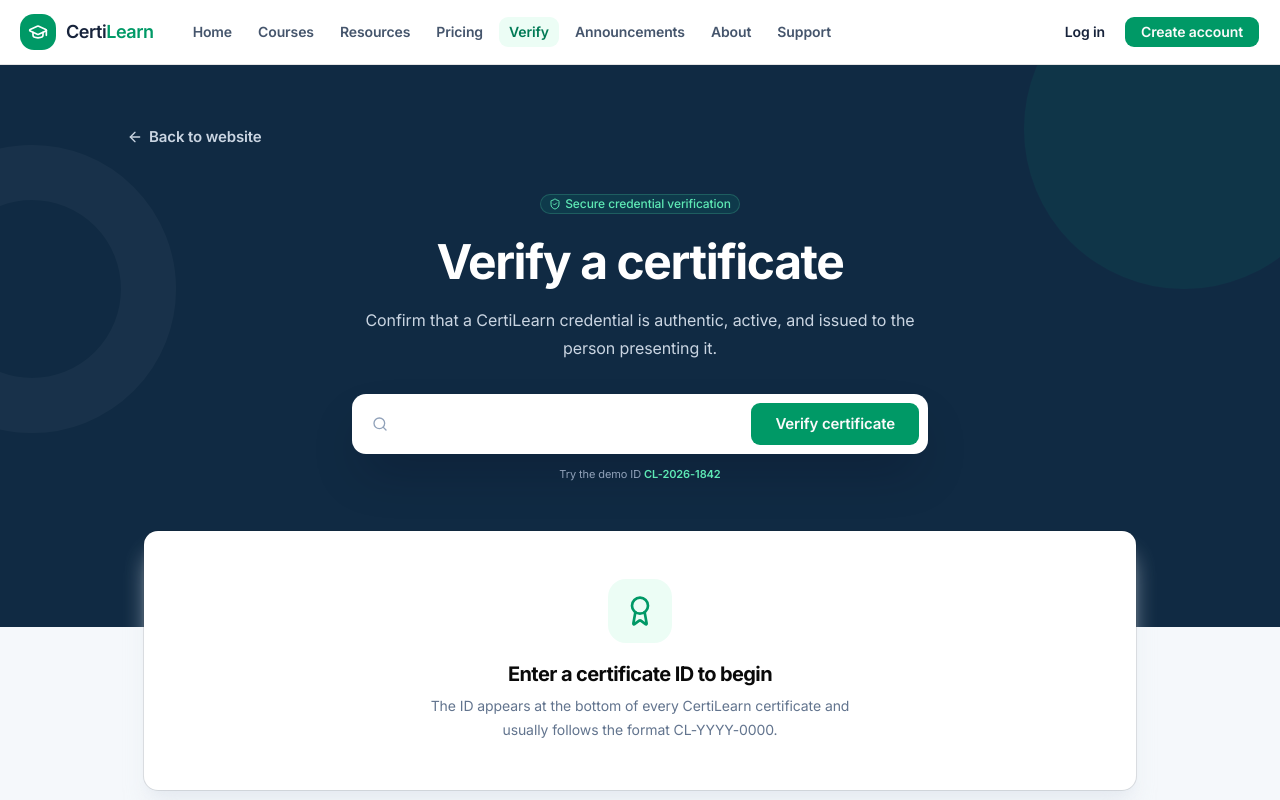
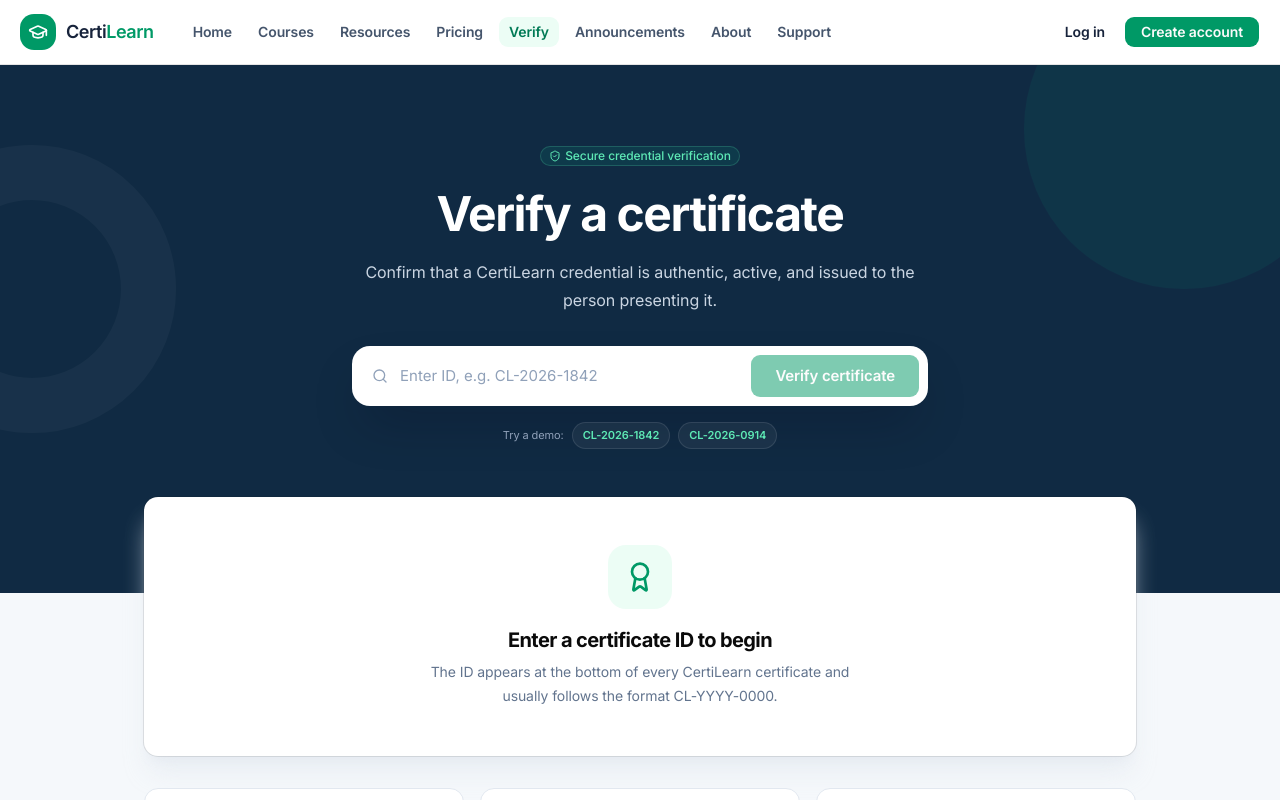
Before and after one commit to horrorbringer/cirtificate-training, a Next.js app: page /verify-certificate in a window 1280 px wide. Shown: the top 800 px of the page. Built offline with nearby package versions, Linux system fonts and the light colour scheme.

Commit message:
feat: simplify CertificateVerification component by removing onBack prop and enhancing input handling

```diff
--- a/app/(public)/verify-certificate/page.tsx
+++ b/app/(public)/verify-certificate/page.tsx
@@ -1,13 +1,11 @@
 "use client";
 
 import { CheckCircle2 } from "lucide-react";
-import { useRouter } from "next/navigation";
 import { useState } from "react";
 
 import { CertificateVerification } from "@/components/certificate-verification";
 
 export default function VerifyCertificatePage() {
-  const router = useRouter();
   const [toast, setToast] = useState("");
 
   const notify = (message: string) => {
@@ -17,10 +15,7 @@ export default function VerifyCertificatePage() {
 
   return (
     <>
-      <CertificateVerification
-        onBack={() => router.push("/")}
-        notify={notify}
-      />
+      <CertificateVerification notify={notify} />
       {toast && (
         <div className="toast">
           <CheckCircle2 /> {toast}
--- a/components/certificate-verification.tsx
+++ b/components/certificate-verification.tsx
@@ -1,7 +1,6 @@
 "use client";
 
 import {
-  ArrowLeft,
   Award,
   CalendarDays,
   Check,
@@ -13,6 +12,7 @@ import {
   Search,
   ShieldCheck,
   UserRound,
+  X,
   XCircle,
 } from "lucide-react";
 import { useState } from "react";
@@ -26,13 +26,11 @@ import { Separator } from "@/components/ui/separator";
 const validIds = ["CL-2026-1842", "CL-2026-0914"];
 
 export function CertificateVerification({
-  onBack,
   notify,
 }: {
-  onBack: () => void;
   notify: (message: string) => void;
 }) {
-  const [certificateId, setCertificateId] = useState("CL-2026-1842");
+  const [certificateId, setCertificateId] = useState("");
   const [result, setResult] = useState<"idle" | "valid" | "invalid">("idle");
 
   const verify = () => {
@@ -44,64 +42,85 @@ export function CertificateVerification({
   };
 
   return (
-    <div className="min-h-[calc(100vh-78px)] bg-[#f5f8fb] text-slate-950">
-      <section className="relative overflow-hidden bg-[#102a43] px-5 pb-28 pt-10 text-white md:px-10 md:pb-36 md:pt-14">
+    <div className="min-h-[calc(100vh-64px)] bg-[#f5f8fb] text-slate-950">
+      <section className="relative overflow-hidden bg-[#102a43] px-5 pb-28 pt-14 text-white md:px-10 md:pb-36 md:pt-20">
         <div className="absolute -left-28 top-20 size-72 rounded-full border-[55px] border-white/[.035]" />
         <div className="absolute -right-16 -top-24 size-80 rounded-full bg-emerald-400/[.06]" />
         <div className="relative mx-auto max-w-5xl">
-          <Button
-            variant="ghost"
-            className="mb-10 -ml-3 text-slate-300 hover:bg-white/10 hover:text-white"
-            onClick={onBack}
-          >
-            <ArrowLeft /> Back to website
-          </Button>
           <div className="mx-auto max-w-2xl text-center">
             <Badge className="mb-5 border border-emerald-300/20 bg-emerald-400/10 text-emerald-300">
               <ShieldCheck /> Secure credential verification
             </Badge>
-            <h1 className="text-4xl font-bold tracking-tight md:text-5xl">
+            <h1 className="text-4xl font-semibold tracking-tight md:text-5xl">
               Verify a certificate
             </h1>
             <p className="mx-auto mt-4 max-w-xl text-sm leading-7 text-slate-300 md:text-base">
               Confirm that a CertiLearn credential is authentic, active, and
               issued to the person presenting it.
             </p>
-            <div className="mx-auto mt-8 flex max-w-xl flex-col gap-2 rounded-xl bg-white p-2 shadow-2xl shadow-slate-950/25 sm:flex-row">
+            <div className="mx-auto mt-8 flex max-w-xl flex-col gap-2 rounded-2xl bg-white p-2 shadow-2xl shadow-slate-950/25 sm:flex-row">
               <div className="relative flex-1">
                 <Search className="absolute left-3 top-1/2 size-4 -translate-y-1/2 text-slate-400" />
+                <label htmlFor="certificate-id" className="sr-only">
+                  Certificate ID
+                </label>
                 <Input
+                  id="certificate-id"
                   value={certificateId}
-                  onChange={(e) => setCertificateId(e.target.value)}
+                  onChange={(event) => {
+                    setCertificateId(event.target.value.toUpperCase());
+                    if (result !== "idle") setResult("idle");
+                  }}
                   onKeyDown={(e) => e.key === "Enter" && verify()}
-                  className="h-11 border-0 pl-10 text-sm shadow-none focus-visible:ring-0"
-                  placeholder="Enter certificate ID"
+                  autoComplete="off"
+                  className="h-11 border-0 bg-white pl-10 pr-9 text-sm font-medium tracking-[.08em] text-slate-950 caret-emerald-600 shadow-none placeholder:font-normal placeholder:tracking-normal placeholder:text-slate-400 focus-visible:ring-0"
+                  placeholder="Enter ID, e.g. CL-2026-1842"
                 />
+                {certificateId && (
+                  <button
+                    type="button"
+                    onClick={() => {
+                      setCertificateId("");
+                      setResult("idle");
+                    }}
+                    className="absolute right-2 top-1/2 grid size-7 -translate-y-1/2 place-items-center rounded-md text-slate-400 hover:bg-slate-100 hover:text-slate-700"
+                    aria-label="Clear certificate ID"
+                  >
+                    <X className="size-3.5" />
+                  </button>
+                )}
               </div>
               <Button
                 onClick={verify}
+                disabled={!certificateId.trim()}
                 className="h-11 bg-emerald-600 px-6 hover:bg-emerald-700"
               >
                 Verify certificate
               </Button>
             </div>
-            <p className="mt-3 text-[11px] text-slate-400">
-              Try the demo ID{" "}
+            <div className="mt-4 flex flex-wrap items-center justify-center gap-2 text-[11px] text-slate-400">
+              <span>Try a demo:</span>
+              {validIds.map((id) => (
                 <button
-                className="font-semibold text-emerald-300 underline-offset-2 hover:underline"
+                  key={id}
+                  className="rounded-full border border-white/10 bg-white/5 px-2.5 py-1 font-medium text-emerald-300 transition hover:bg-white/10"
                   onClick={() => {
-                  setCertificateId("CL-2026-1842");
+                    setCertificateId(id);
                     setResult("valid");
                   }}
                 >
-                CL-2026-1842
+                  {id}
                 </button>
-            </p>
+              ))}
+            </div>
           </div>
         </div>
       </section>
 
-      <section className="relative mx-auto -mt-20 max-w-5xl px-4 pb-20 md:-mt-24">
+      <section
+        aria-live="polite"
+        className="relative mx-auto -mt-20 max-w-5xl px-4 pb-20 md:-mt-24"
+      >
         {result === "idle" && <EmptyVerification />}
         {result === "invalid" && (
           <InvalidVerification
@@ -142,7 +161,7 @@ function EmptyVerification() {
         <span className="mx-auto grid size-16 place-items-center rounded-2xl bg-emerald-50 text-emerald-600">
           <Award className="size-8" />
         </span>
-        <h2 className="mt-5 text-xl font-bold">
+        <h2 className="mt-5 text-xl font-semibold">
           Enter a certificate ID to begin
         </h2>
         <p className="mx-auto mt-2 max-w-md text-sm leading-6 text-slate-500">
@@ -170,14 +189,13 @@ function InvalidVerification({
         <Badge className="mt-5 bg-rose-100 text-rose-700">
           No valid record found
         </Badge>
-        <h2 className="mt-3 text-2xl font-bold">
+        <h2 className="mt-3 text-2xl font-semibold">
           We couldn&apos;t verify this certificate
         </h2>
         <p className="mx-auto mt-2 max-w-lg text-sm leading-6 text-slate-500">
           No active credential matches{" "}
           <strong className="text-slate-700">{id || "this ID"}</strong>. Check
           every character, or ask the certificate holder for the original
-          verification link.
         </p>
         <Button variant="outline" className="mt-6" onClick={onRetry}>
           Try another ID
@@ -226,10 +244,10 @@ function ValidVerification({ notify }: { notify: (message: string) => void }) {
         </div>
         <CardContent className="grid gap-8 p-6 md:grid-cols-[1fr_270px] md:p-8">
           <div>
-            <p className="text-[10px] font-bold uppercase tracking-[.14em] text-emerald-600">
+            <p className="text-[10px] font-semibold uppercase tracking-[.14em] text-emerald-600">
               Professional certificate
             </p>
-            <h2 className="mt-2 text-2xl font-bold tracking-tight md:text-3xl">
+            <h2 className="mt-2 text-2xl font-semibold tracking-tight md:text-3xl">
               Project Management Foundations
             </h2>
             <p className="mt-2 text-sm text-slate-500">
```
Lines whose indentation alone changed are shown as unchanged.
